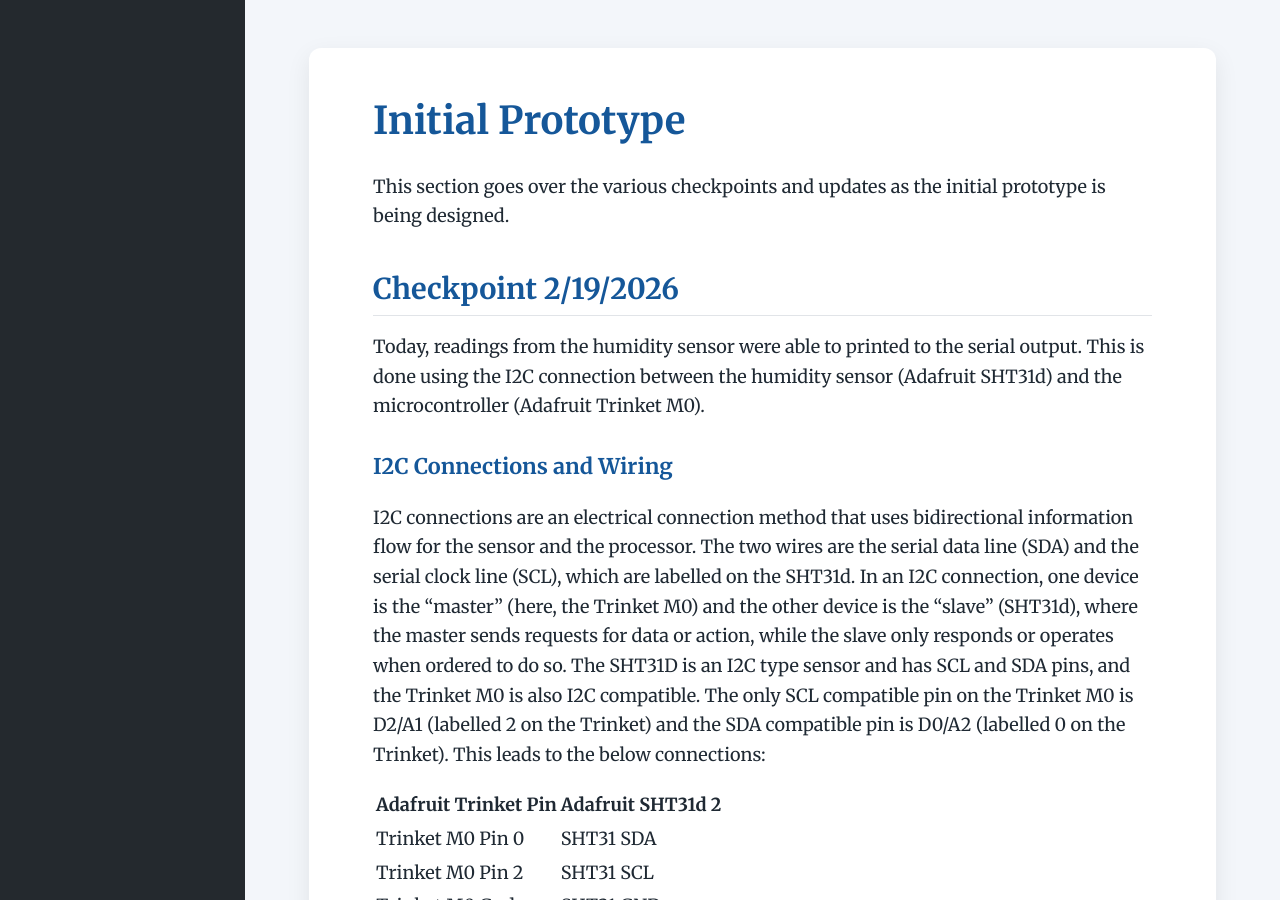
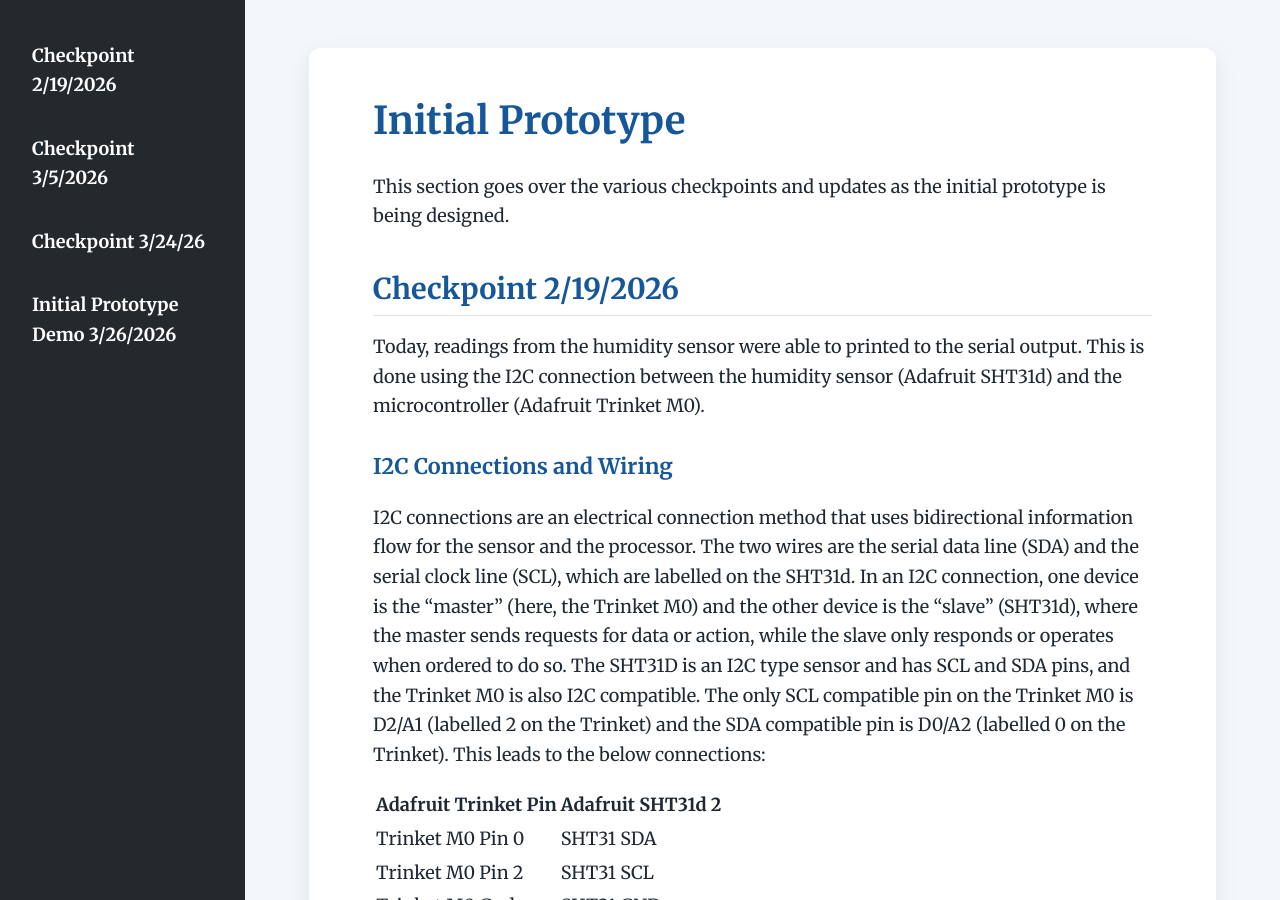
Before and after one commit to rithikar1510/CBE-3300B, a Jekyll site: the page built from initial-prototype.md, in a window 1280 px wide and 900 px high. Built offline with Jekyll 4.4.1, drawn with Linux system fonts in a browser that asks for light colours.

Commit message:
Update initial-prototype.md

```diff
--- a/initial-prototype.md
+++ b/initial-prototype.md
@@ -1,6 +1,18 @@
 ---
 layout: default
 title: Initial Prototype
+sidebar:
+  - title: Checkpoint 2/19/2026
+    url: "#Checkpoint 2/19/2026"
+
+  - title: Checkpoint 3/5/2026
+    url: "#Checkpoint 3/5/2026"
+
+  - title: Checkpoint 3/24/26
+    url: "#Checkpoint 3/24/26"
+
+  - title: Initial Prototype Demo 3/26/2026
+    url: "#Initial Prototype Demo 3/26/2026"
 ---
 
 # Initial Prototype
```
